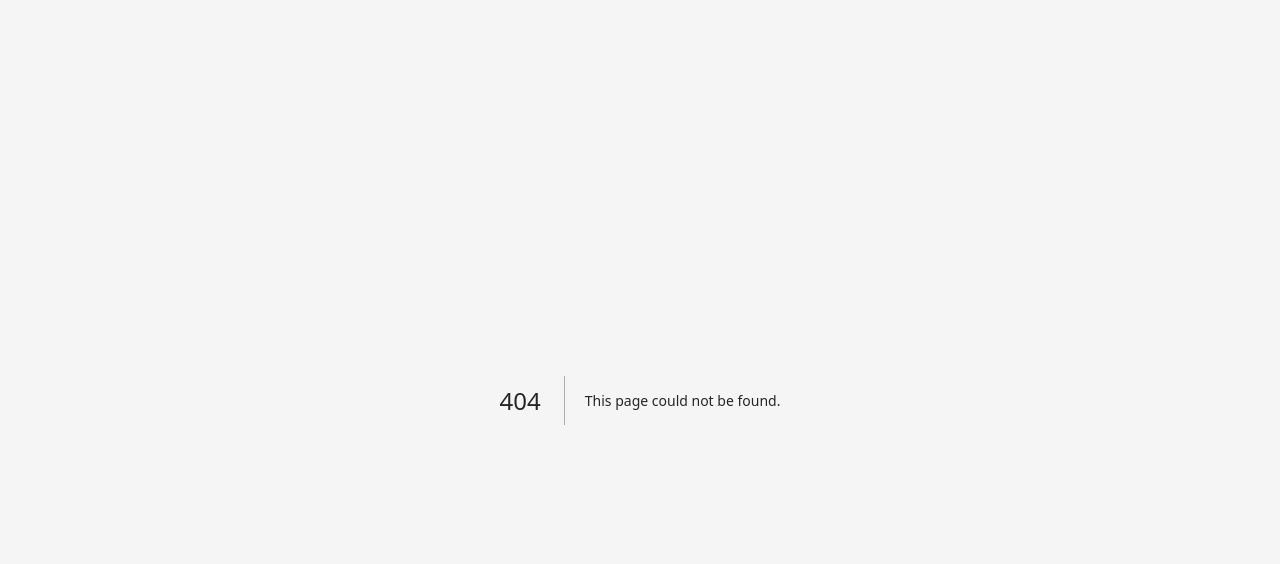
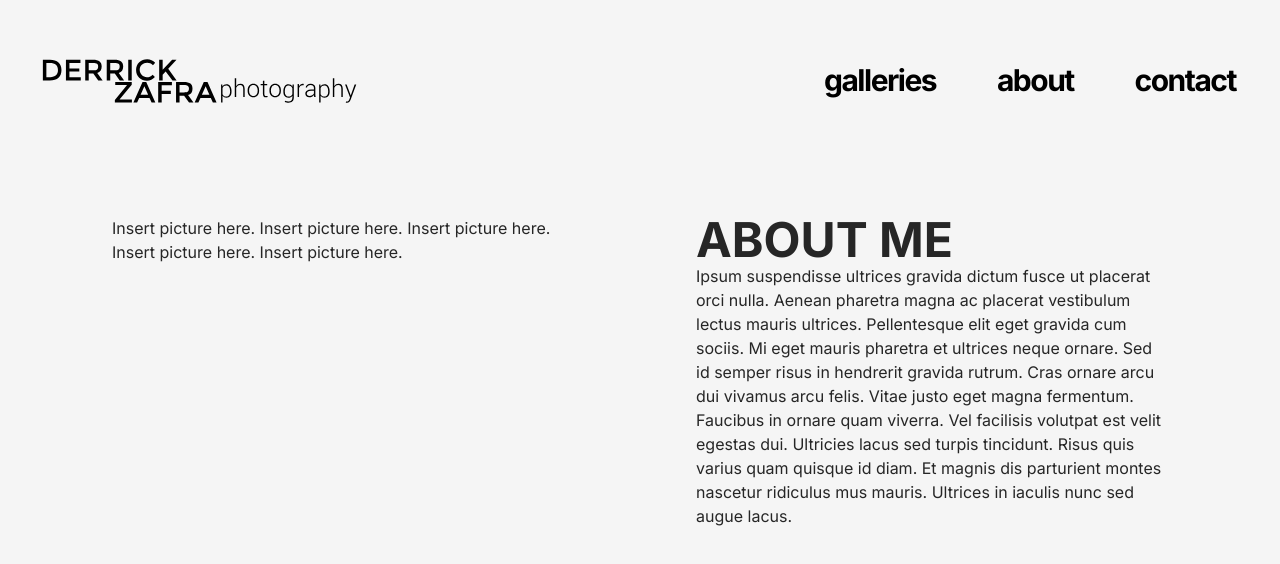
Before and after one commit to datderek/ZafraPortfolio, a Next.js app: page /zafraportfolio/about in a window 1280 px wide. Before the commit this address had no page. Shown: the top 564 px of the page. Built offline with nearby package versions, Linux system fonts and the light colour scheme.

Commit message:
Add boilerplate DOM structure

```diff
--- /dev/null
+++ b/app/about/page.tsx
@@ -0,0 +1,18 @@
+import NavBar from '../components/NavBar';
+
+export default function About() {
+  return (
+    <div className='bg-neutral-100'>
+      <NavBar isSticky={true} backgroundColor={'bg-neutral-100'}/>
+      <main className="pt-40 w-full h-screen flex justify-center items-center">
+        <div className="h-full flex-1 p-12 pl-28 pr-14 py-14">
+          <p>Insert picture here. Insert picture here. Insert picture here. Insert picture here. Insert picture here.</p>
+        </div>
+        <div className="h-full flex-1 pl-14 pr-28 py-14">
+          <h1 className="text-neutral-800 text-5xl font-bold">ABOUT ME</h1>
+          <p>Ipsum suspendisse ultrices gravida dictum fusce ut placerat orci nulla. Aenean pharetra magna ac placerat vestibulum lectus mauris ultrices. Pellentesque elit eget gravida cum sociis. Mi eget mauris pharetra et ultrices neque ornare. Sed id semper risus in hendrerit gravida rutrum. Cras ornare arcu dui vivamus arcu felis. Vitae justo eget magna fermentum. Faucibus in ornare quam viverra. Vel facilisis volutpat est velit egestas dui. Ultricies lacus sed turpis tincidunt. Risus quis varius quam quisque id diam. Et magnis dis parturient montes nascetur ridiculus mus mauris. Ultrices in iaculis nunc sed augue lacus.</p>
+        </div>
+      </main>
+    </div>
+  )
+}
--- /dev/null
+++ b/app/contact/page.tsx
@@ -0,0 +1,15 @@
+import NavBar from '../components/NavBar';
+
+export default function Contact() {
+  return (
+    <div className='bg-neutral-100'>
+      <NavBar isSticky={true} backgroundColor={'bg-neutral-100'}/>
+      <main className="pt-40 w-full h-screen flex justify-center items-center">
+        <div className="h-full flex-1 pl-14 pr-28 py-14">
+          <h1 className="text-neutral-800 text-5xl font-bold flex justify-center items-center">CONTACT ME</h1>
+          <p>Ipsum suspendisse ultrices gravida dictum fusce ut placerat orci nulla. Aenean pharetra magna ac placerat vestibulum lectus mauris ultrices. Pellentesque elit eget gravida cum sociis. Mi eget mauris pharetra et ultrices neque ornare. Sed id semper risus in hendrerit gravida rutrum. Cras ornare arcu dui vivamus arcu felis. Vitae justo eget magna fermentum. Faucibus in ornare quam viverra. Vel facilisis volutpat est velit egestas dui. Ultricies lacus sed turpis tincidunt. Risus quis varius quam quisque id diam. Et magnis dis parturient montes nascetur ridiculus mus mauris. Ultrices in iaculis nunc sed augue lacus.</p>
+        </div>
+      </main>
+    </div>
+  )
+}
```
